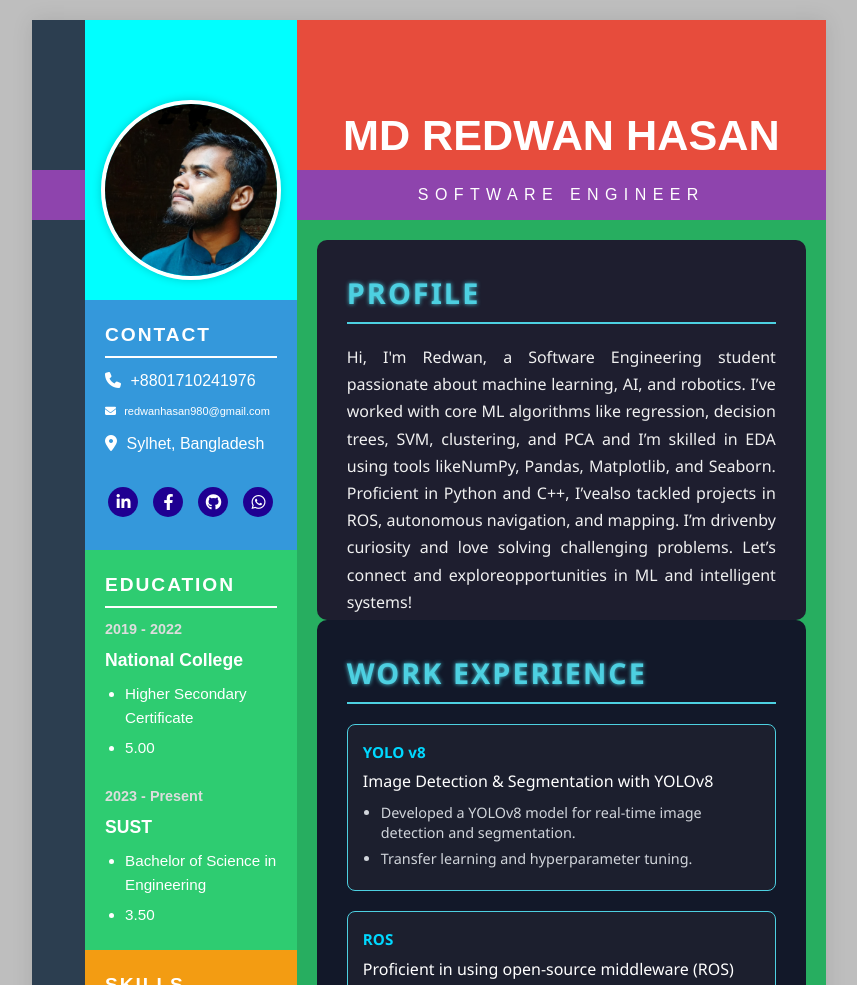
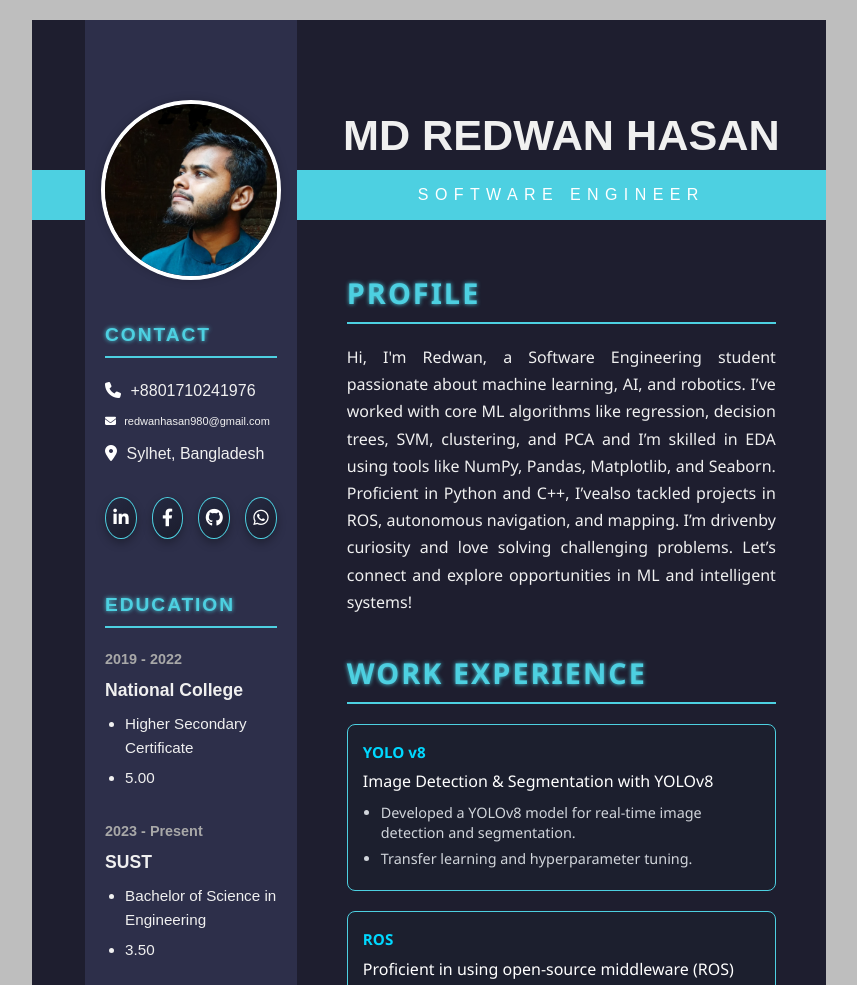
Before and after one commit to redwanhasan980/WebTech, a plain HTML site: page index.html in a window 1280 px wide. Shown: the top 985 px of the page, without its empty margins (211-1068 px from the left). Drawn offline with Linux system fonts and the light colour scheme.

Commit message:
Final Cv with colour correction

```diff
--- a/content.css
+++ b/content.css
@@ -16,8 +16,9 @@
   flex-direction: column;
   justify-content: flex-start;
   font-family: 'Segoe UI', 'Roboto', 'Arial', sans-serif;
-  border-radius: 10px;
+
   overflow: hidden;
+  /* Ensures content doesn't overflow */
 }
 
 
@@ -54,11 +55,11 @@
 
 
 .work-experience-container {
-  background-color: #121829;
+  background-color: #1e1e2f;
   /* digital dark background */
   color: #f0f0f0;
   padding: 30px;
-  border-radius: 10px;
+
   font-family: 'Segoe UI', 'Roboto', sans-serif;
   box-sizing: border-box;
   height: 100%;
@@ -76,7 +77,7 @@
 
 .work-experience-link:hover {
   transform: translateY(-3px);
-  box-shadow: 0 0 10px rgba(77, 208, 225, 0.4);
+  box-shadow: 0 0 50px rgba(87, 232, 251, 0.4);
 }
 
 .work-experience {
--- a/index.html
+++ b/index.html
@@ -56,7 +56,7 @@
               <li>5.00</li>
             </ul>
 
-            <div class="edu-date" style="margin-top: 25px;">2023 - Present</div>
+            <div class="edu-date" style="margin-top: 30px;">2023 - Present</div>
             <div class="edu-institution">SUST</div>
             <ul class="edu-details">
               <li>Bachelor of Science in Engineering</li>
@@ -96,9 +96,9 @@
           <div class="content-header">PROFILE</div>
           <p>Hi, I'm Redwan, a Software Engineering student passionate about machine learning, AI, and robotics. I’ve
             worked with core ML algorithms like regression, decision trees, SVM, clustering, and PCA and I’m skilled in
-            EDA using tools likeNumPy, Pandas, Matplotlib, and Seaborn. Proficient in Python and C++, I’vealso tackled
+            EDA using tools like NumPy, Pandas, Matplotlib, and Seaborn. Proficient in Python and C++, I’vealso tackled
             projects in ROS, autonomous navigation, and mapping. I’m drivenby curiosity and love solving challenging
-            problems. Let’s connect and exploreopportunities in ML and intelligent systems!</p>
+            problems. Let’s connect and explore opportunities in ML and intelligent systems!</p>
         </div>
         <div class="work-experience-container">
           <div class="content-header">WORK EXPERIENCE</div>
--- a/profile.css
+++ b/profile.css
@@ -1,6 +1,6 @@
 .profile {
   width: 80%;
-  background-color: #2787e7;
+  background-color: #2d2f4a;
   /* blue */
   color: white;
 
@@ -12,7 +12,7 @@
 
 .profile-image-container {
   height: 280px;
-  background-color: aqua;
+  background-color: #2d2f4a;
   display: flex;
   align-items: flex-end;
   justify-content: center;
@@ -47,28 +47,30 @@
 }
 
 .profile-details {
-  background-color: blueviolet;
+  background-color: #2d2f4a;
 }
 
 .contact-container {
   height: 250px;
-  background-color: #3498db;
+  background-color: #2d2f4a;
   /* blue */
   padding: 20px;
-  color: white;
+  color: #f0f0f0;
 }
 
 .edu-container {
+  margin-top: 20px;
   height: 400px;
-  background-color: #2ecc71;
+  background-color: #2d2f4a;
   /* green */
   padding: 20px;
-  color: white;
+  color: #f0f0f0;
 }
 
 .skill-container {
+  margin-top: 20px;
   height: 300px;
-  background-color: #f39c12;
+  background-color: #2d2f4a;
   /* orange */
   padding: 20px;
   color: white;
@@ -78,11 +80,17 @@
   font-size: 1.2rem;
   font-weight: bold;
   letter-spacing: 0.1em;
-  margin-bottom: 10px;
-  border-bottom: 2px solid white;
+  margin-bottom: 20px;
+
   padding-bottom: 5px;
   display: flex;
   align-items: flex-end;
+
+  color: #4dd0e1;
+  border-bottom: 2px solid #4dd0e1;
+
+  text-shadow: 0 0 4px #4dd0e1;
+
 
 }
 
@@ -108,36 +116,41 @@
   display: inline-flex;
   align-items: center;
   justify-content: center;
-  width: 30px;
-  height: 30px;
   padding-left: 5px;
+  width: 42px;
+  height: 42px;
   border-radius: 50%;
-  background-color: rgb(31, 0, 145);
-  /* Background circle */
-  color: #81bffa;
-  /* Icon color (visible by default) */
+
+  background: linear-gradient(145deg, #252a42, #1b1c2c);
+  /* modern soft lighting */
+  color: #4dd0e1;
+  /* cyber-cyan icon color */
+  box-shadow: 0 4px 10px rgba(0, 0, 0, 0.3), 0 0 0 1px #4dd0e1 inset;
+
   text-decoration: none;
-  transition: background-color 0.3s, color 0.3s;
   font-size: 1.2rem;
-  /* Size of the icon */
-  line-height: 1;
-  /* Ensures vertical centering */
+  transition: all 0.3s ease;
+  cursor: pointer;
 }
 
 .icon-btn i {
   pointer-events: none;
-  font-size: 1rem;
-
+  font-size: 1.1rem;
+  line-height: 1;
 }
 
+/* Hover effect */
 .icon-btn:hover {
-  background-color: #333;
-  color: white;
+  background: #4dd0e1;
+  color: #1e1e2f;
+  /* dark text on light cyan bg */
+  box-shadow: 0 0 6px #4dd0e1, 0 0 20px #4dd0e1;
+  transform: scale(1.1);
 }
 
 .edu-item {
   margin-top: 20px;
-  background-color: rgba(255, 255, 255, 0.1);
+  background-color: #2d2f4a (255, 255, 255, 0.1);
   padding: 15px;
   border-left: 4px solid #fff;
   border-radius: 6px;
@@ -147,7 +160,7 @@
 .edu-date {
   font-size: 0.9rem;
   font-weight: bold;
-  color: #ddd;
+  color: #a8a8a8;
   margin-bottom: 5px;
 }
 
--- a/styles.css
+++ b/styles.css
@@ -7,7 +7,7 @@
 body {
   font-family: 'Arial', sans-serif;
   background-color: #bebebe;
-  color: #333;
+  color: #1e1e2f;
   line-height: 1.6;
 }
 
@@ -16,7 +16,7 @@ body {
   max-width: 210mm;
   margin: 20px auto;
   background-color: white;
-  box-shadow: 0 0 20px rgba(0, 0, 0, 0.1);
+  box-shadow: 0 0 20px #1e1e2f(0, 0, 0, 0.1);
   min-height: 297mm;
 }
 
@@ -29,7 +29,7 @@ body {
 /* Sidebar: 20% of sidebar container (i.e. 6.66% of full page) */
 .side-bar {
   width: 20%;
-  background-color: #2c3e50;
+  background-color: #1e1e2f;
   /* dark */
   color: white;
 
@@ -49,9 +49,9 @@ body {
 /* Fixed heights for header and designation */
 .header {
   height: 150px;
-  background-color: #e74c3c;
+  background-color: #1e1e2f;
   /* red */
-  color: white;
+  color: #f0f0f0;
 
   display: flex;
   align-items: flex-end;
@@ -67,7 +67,7 @@ body {
 
 .designation {
   height: 50px;
-  background-color: #8e44ad;
+  background-color: #4dd0e1;
   /* purple */
   color: white;
   padding: 20px;
@@ -79,7 +79,7 @@ body {
 /* Remaining height for content */
 .content {
   flex: 1;
-  background-color: #27ae60;
+  background-color: #1e1e2f;
   /* green */
   color: white;
   padding: 20px;
@@ -98,7 +98,7 @@ body {
 .side-bar-box {
   width: 100%;
   height: 50px;
-  background-color: #8e44ad;
+  background-color: #4dd0e1;
   margin-top: 150px;
   /* moves box down by 100px */
 }
```
